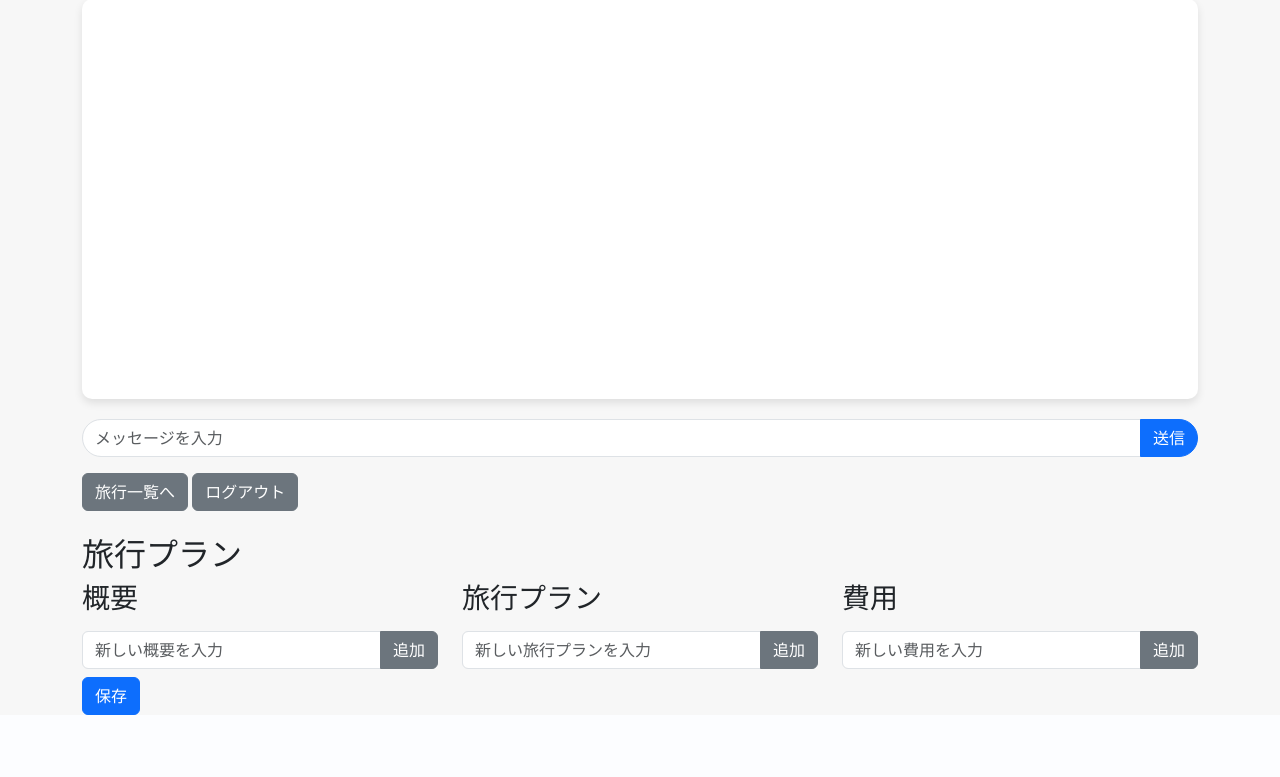
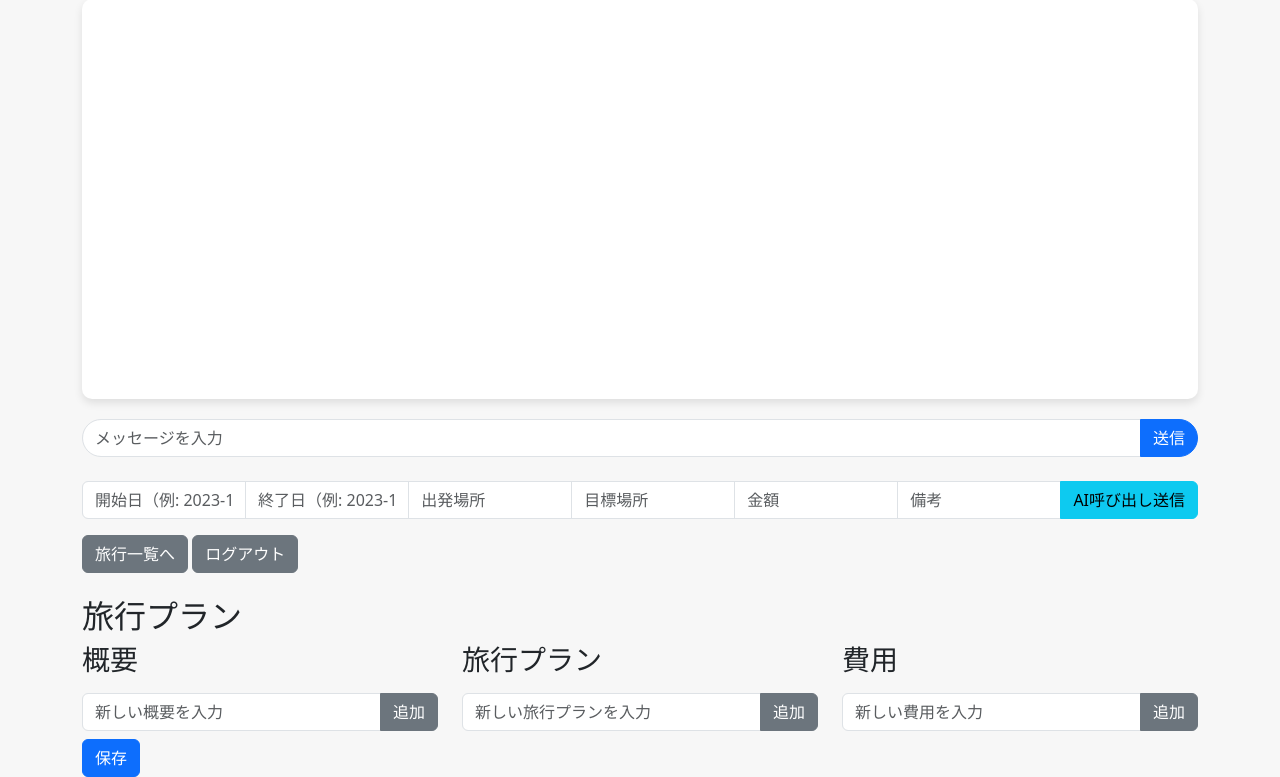
Before and after one commit to Yutak6116/travel-hub-test, a Flask app: template templates/chat.html in a window 1280 px wide. Shown: the part 109-886 px from the top of the page. Before the commit the page ends 824 px from the top, so only its background shows below. Run offline with Flask 3, Linux system fonts and the light colour scheme; the template is opened without the code that fills it, so the values that code supplies are empty; some libraries are stand-ins or nearby versions.

Commit message:
add.AI_advance01

```diff
--- a/app.py
+++ b/app.py
@@ -27,5 +27,5 @@ if __name__ == '__main__':
     with app.app_context():
         db.drop_all()  # 既存のテーブルを削除
         db.create_all()  # 新しいスキーマでテーブル作成
-    socketio.run(app, host="0.0.0.0", port=5000, debug=True)
-    # socketio.run(app, host="0.0.0.0", port=8000, debug=True)
+    # socketio.run(app, host="0.0.0.0", port=5000, debug=True)
+    socketio.run(app, host="0.0.0.0", port=8000, debug=True)
--- a/client_secret.json
+++ b/client_secret.json
@@ -6,6 +6,6 @@
     "token_uri": "https://oauth2.googleapis.com/token",
     "auth_provider_x509_cert_url": "https://www.googleapis.com/oauth2/v1/certs",
     "client_secret": "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",
-    "redirect_uris": ["http://localhost:5000/callback"]
+    "redirect_uris": ["http://localhost:8000/callback"]
   }
 }
--- a/config.py
+++ b/config.py
@@ -1,4 +1,4 @@
 GOOGLE_CLIENT_ID = '286034041289-kf1q4emv7eo7a5f6bvdctg3jgn64sh8k.apps.googleusercontent.com'
 GOOGLE_CLIENT_SECRET = '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'
-REDIRECT_URI = "http://localhost:5000/callback"
-# REDIRECT_URI = "http://localhost:8000/callback"
+# REDIRECT_URI = "http://localhost:5000/callback"
+REDIRECT_URI = "http://localhost:8000/callback"
--- a/templates/chat.html
+++ b/templates/chat.html
@@ -88,12 +88,24 @@
         />
         <button class="btn btn-primary" type="submit">送信</button>
       </form>
+
+      <!-- 簡単AI呼び出しセクション（デザインをchatの入力欄と統一） -->
+      <div class="input-group mt-4">
+        <!-- 日程を開始日・終了日に分割 -->
+        <input id="aiStartDate" type="text" class="form-control" placeholder="開始日（例: 2023-10-31）" />
+        <input id="aiEndDate" type="text" class="form-control" placeholder="終了日（例: 2023-11-05）" />
+        <input id="aiDeparture" type="text" class="form-control" placeholder="出発場所" />
+        <input id="aiDestination" type="text" class="form-control" placeholder="目標場所" />
+        <input id="aiCost" type="text" class="form-control" placeholder="金額" />
+        <input id="aiNote" type="text" class="form-control" placeholder="備考" />
+        <button id="aiCallBtn" class="btn btn-info">AI呼び出し送信</button>
+      </div>
+
       <a href="{{ url_for('group.travels') }}" class="btn btn-secondary mt-3"
         >旅行一覧へ</a
       >
       <a href="/logout" class="btn btn-secondary mt-3">ログアウト</a>
     </div>
-
     <!-- 旅行プラン表示＆編集セクション（ドラッグアンドドロップリスト） -->
     <div class="container mt-4">
       <h2>旅行プラン</h2>
@@ -177,24 +189,24 @@
         messageInput.value = "";
       });
 
-      socket.on("receive_message", function (data) {
-        const messageElem = document.createElement("div");
-        messageElem.classList.add("message");
-        if (data.user === userName) {
-          messageElem.classList.add("user");
-        } else {
-          messageElem.classList.add("other");
-        }
-        // MarkdownをHTMLに変換して表示
-        messageElem.innerHTML = data.user + ": " + marked.parse(data.message);
-        chatBox.appendChild(messageElem);
-        chatBox.scrollTop = chatBox.scrollHeight;
+      // socket.on("receive_message", function (data) {
+      //   const messageElem = document.createElement("div");
+      //   messageElem.classList.add("message");
+      //   if (data.user === userName) {
+      //     messageElem.classList.add("user");
+      //   } else {
+      //     messageElem.classList.add("other");
+      //   }
+      //   // MarkdownをHTMLに変換して表示
+      //   messageElem.innerHTML = data.user + ": " + marked.parse(data.message);
+      //   chatBox.appendChild(messageElem);
+      //   chatBox.scrollTop = chatBox.scrollHeight;
 
-        // @AIからの旅行プランMarkdownを自動で3セクションに反映
-        if (data.user === "travel AI" && data.message.includes("旅行プラン")) {
-          handleTravelPlanMarkdown(data.message);
-        }
-      });
+      //   // @AIからの旅行プランMarkdownを自動で3セクションに反映
+      //   if (data.user === "travel AI" && data.message.includes("旅行プラン")) {
+      //     handleTravelPlanMarkdown(data.message);
+      //   }
+      // });
 
       // 旅行プランのMarkdownからリスト項目を抽出し、ドラッグアンドドロップリストに反映する関数
       function updateTravelPlanList(markdownText) {
@@ -358,23 +370,60 @@
       });
 
       // 既存のsocket.on("receive_message")処理内で、@AIからの旅行プラン情報の場合に利用
-      // socket.on("receive_message", function (data) {
-      //   const messageElem = document.createElement("div");
-      //   messageElem.classList.add("message");
-      //   if (data.user === userName) {
-      //     messageElem.classList.add("user");
-      //   } else {
-      //     messageElem.classList.add("other");
-      //   }
-      //   messageElem.innerHTML = data.user + ": " + marked.parse(data.message);
-      //   chatBox.appendChild(messageElem);
-      //   chatBox.scrollTop = chatBox.scrollHeight;
+      socket.on("receive_message", function (data) {
+        const messageElem = document.createElement("div");
+        messageElem.classList.add("message");
+        if (data.user === userName) {
+          messageElem.classList.add("user");
+        } else {
+          messageElem.classList.add("other");
+        }
+        messageElem.innerHTML = data.user + ": " + marked.parse(data.message);
+        chatBox.appendChild(messageElem);
+        chatBox.scrollTop = chatBox.scrollHeight;
 
-      //   // AIからの旅行プランMarkdownを自動で3セクションに反映
-      //   if (data.user === "travel AI" && data.message.includes("旅行プラン")) {
-      //     handleTravelPlanMarkdown(data.message);
-      //   }
-      // });
+        // AIからの旅行プランMarkdownを自動で3セクションに反映
+        if (data.user === "travel AI" && data.message.includes("旅行プラン")) {
+          handleTravelPlanMarkdown(data.message);
+        }
+      });
+
+      // 簡単AI呼び出し用のイベントリスナー（送信者は現在のユーザーとし、メッセージ先頭に"@AI"を付与）
+      document.getElementById("aiCallBtn").addEventListener("click", function () {
+        const startDate = document.getElementById("aiStartDate").value.trim();
+        const endDate = document.getElementById("aiEndDate").value.trim();
+        const departure = document.getElementById("aiDeparture").value.trim();
+        const destination = document.getElementById("aiDestination").value.trim();
+        const cost = document.getElementById("aiCost").value.trim();
+        const note = document.getElementById("aiNote").value.trim();
+        if (!startDate && !endDate && !departure && !destination && !cost && !note) return;
+
+        const dateText = startDate && endDate ? startDate + " ～ " + endDate : startDate || endDate;
+        const aiMessage = "@AI AI呼び出し要求:\n日程: " + dateText +
+                          "\n出発場所: " + departure +
+                          "\n目標場所: " + destination +
+                          "\n金額: " + cost +
+                          "\n備考: " + note;
+        socket.emit("send_message", {
+          user: userName,
+          message: aiMessage,
+          room: room,
+        });
+
+        // 入力欄をクリア
+        document.getElementById("aiStartDate").value = "";
+        document.getElementById("aiEndDate").value = "";
+        document.getElementById("aiDeparture").value = "";
+        document.getElementById("aiDestination").value = "";
+        document.getElementById("aiCost").value = "";
+        document.getElementById("aiNote").value = "";
+      });
+
+      // jQuery UI datepicker の有効化
+      $(function(){
+        $("#aiStartDate").datepicker({ dateFormat: "yy-mm-dd" });
+        $("#aiEndDate").datepicker({ dateFormat: "yy-mm-dd" });
+      });
     </script>
     <script>
       // 画面読み込み時にDBから取得した旅行プランがあればパース
```
Also changed, not shown: docs/travel_helper_curl.txt (added).
